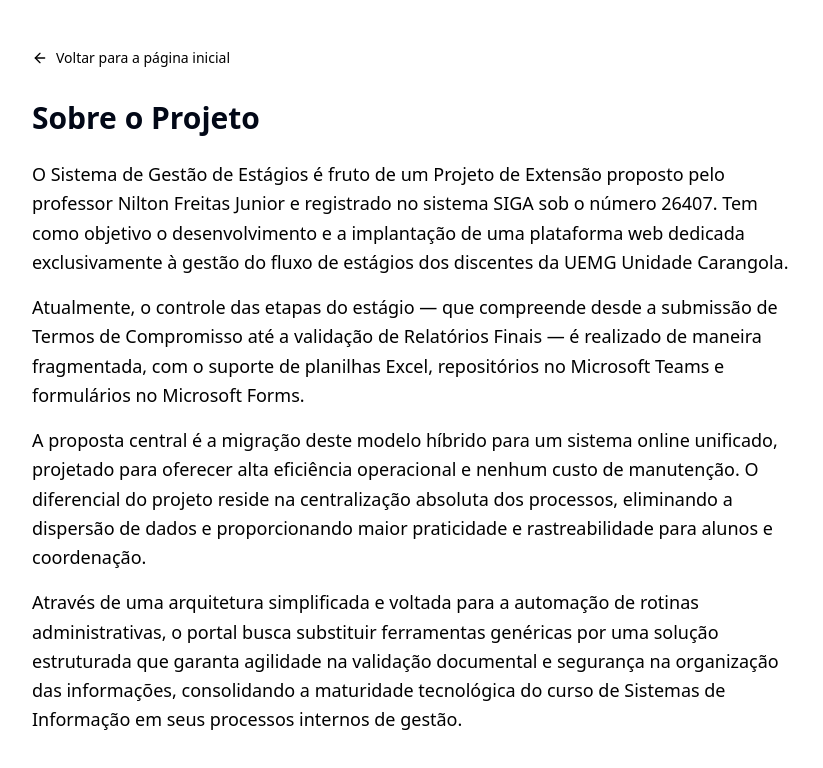
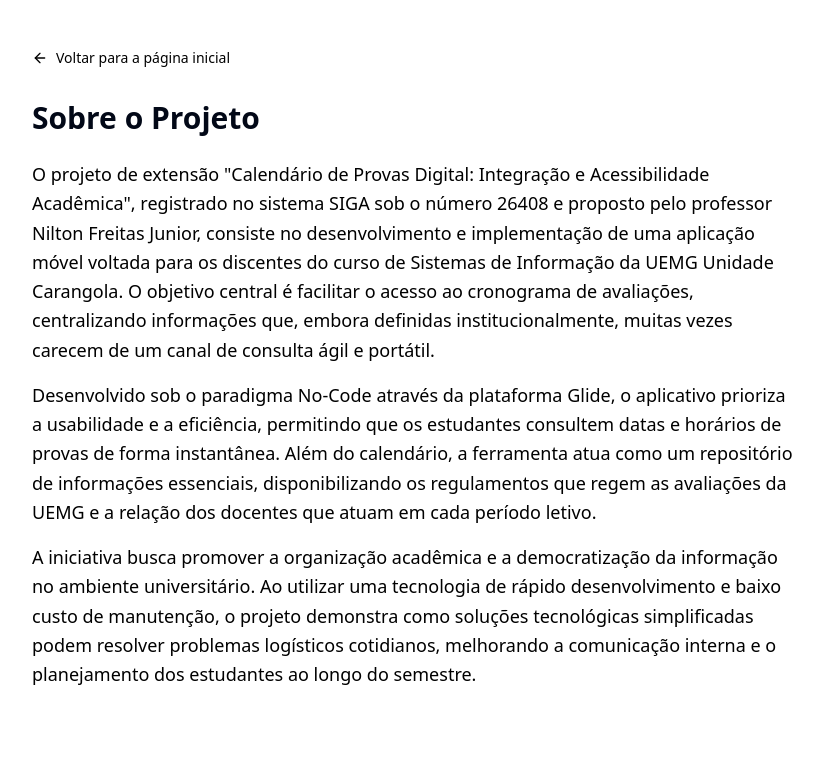
Before and after one commit to CursoSistemasUEMGCarangola/sge-uemg, a Next.js app: page /sobre in a window 1280 px wide. Shown: the top 768 px of the page, without its empty margins (224-1047 px from the left). Built offline with nearby package versions, Linux system fonts and the light colour scheme.

Commit message:
docs: atualiza informacoes do projeto de extensao na pagina sobre (SIGA 26408)

```diff
--- a/src/app/sobre/page.tsx
+++ b/src/app/sobre/page.tsx
@@ -14,16 +14,13 @@ export default function SobrePage() {
 
                 <div className="prose prose-slate dark:prose-invert max-w-none">
                     <p className="text-lg leading-relaxed text-muted-foreground">
-                        O Sistema de Gestão de Estágios é fruto de um Projeto de Extensão proposto pelo professor Nilton Freitas Junior e registrado no sistema SIGA sob o número 26407. Tem como objetivo o desenvolvimento e a implantação de uma plataforma web dedicada exclusivamente à gestão do fluxo de estágios dos discentes da UEMG Unidade Carangola.
+                        O projeto de extensão "Calendário de Provas Digital: Integração e Acessibilidade Acadêmica", registrado no sistema SIGA sob o número 26408 e proposto pelo professor Nilton Freitas Junior, consiste no desenvolvimento e implementação de uma aplicação móvel voltada para os discentes do curso de Sistemas de Informação da UEMG Unidade Carangola. O objetivo central é facilitar o acesso ao cronograma de avaliações, centralizando informações que, embora definidas institucionalmente, muitas vezes carecem de um canal de consulta ágil e portátil.
                     </p>
                     <p className="text-lg leading-relaxed text-muted-foreground mt-4">
-                        Atualmente, o controle das etapas do estágio — que compreende desde a submissão de Termos de Compromisso até a validação de Relatórios Finais — é realizado de maneira fragmentada, com o suporte de planilhas Excel, repositórios no Microsoft Teams e formulários no Microsoft Forms.
+                        Desenvolvido sob o paradigma No-Code através da plataforma Glide, o aplicativo prioriza a usabilidade e a eficiência, permitindo que os estudantes consultem datas e horários de provas de forma instantânea. Além do calendário, a ferramenta atua como um repositório de informações essenciais, disponibilizando os regulamentos que regem as avaliações da UEMG e a relação dos docentes que atuam em cada período letivo.
                     </p>
                     <p className="text-lg leading-relaxed text-muted-foreground mt-4">
-                        A proposta central é a migração deste modelo híbrido para um sistema online unificado, projetado para oferecer alta eficiência operacional e nenhum custo de manutenção. O diferencial do projeto reside na centralização absoluta dos processos, eliminando a dispersão de dados e proporcionando maior praticidade e rastreabilidade para alunos e coordenação.
-                    </p>
-                    <p className="text-lg leading-relaxed text-muted-foreground mt-4">
-                        Através de uma arquitetura simplificada e voltada para a automação de rotinas administrativas, o portal busca substituir ferramentas genéricas por uma solução estruturada que garanta agilidade na validação documental e segurança na organização das informações, consolidando a maturidade tecnológica do curso de Sistemas de Informação em seus processos internos de gestão.
+                        A iniciativa busca promover a organização acadêmica e a democratização da informação no ambiente universitário. Ao utilizar uma tecnologia de rápido desenvolvimento e baixo custo de manutenção, o projeto demonstra como soluções tecnológicas simplificadas podem resolver problemas logísticos cotidianos, melhorando a comunicação interna e o planejamento dos estudantes ao longo do semestre.
                     </p>
                 </div>
             </div>
```
